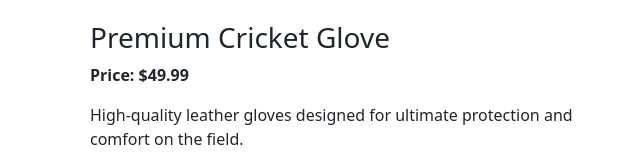
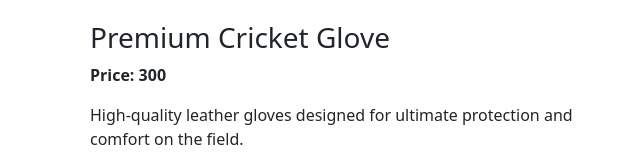
Before and after one commit to kakani17481a0566/our_website, a plain HTML site: page index.html in a window 1280 px wide. Shown: the part 375-539 px from the top of the page, 562-1202 px from the left. Drawn offline with nearby package versions, Linux system fonts and the light colour scheme.

Commit message:
Update index.html

```diff
--- a/index.html
+++ b/index.html
@@ -43,7 +43,7 @@
         </div>
         <div class="col-md-6">
           <h3>Premium Cricket Glove</h3>
-          <p><strong>Price: $49.99</strong></p>
+          <p><strong>Price: 300</strong></p>
           <p>High-quality leather gloves designed for ultimate protection and comfort on the field.</p>
           <form id="orderForm">
             <div class="mb-3">
```
